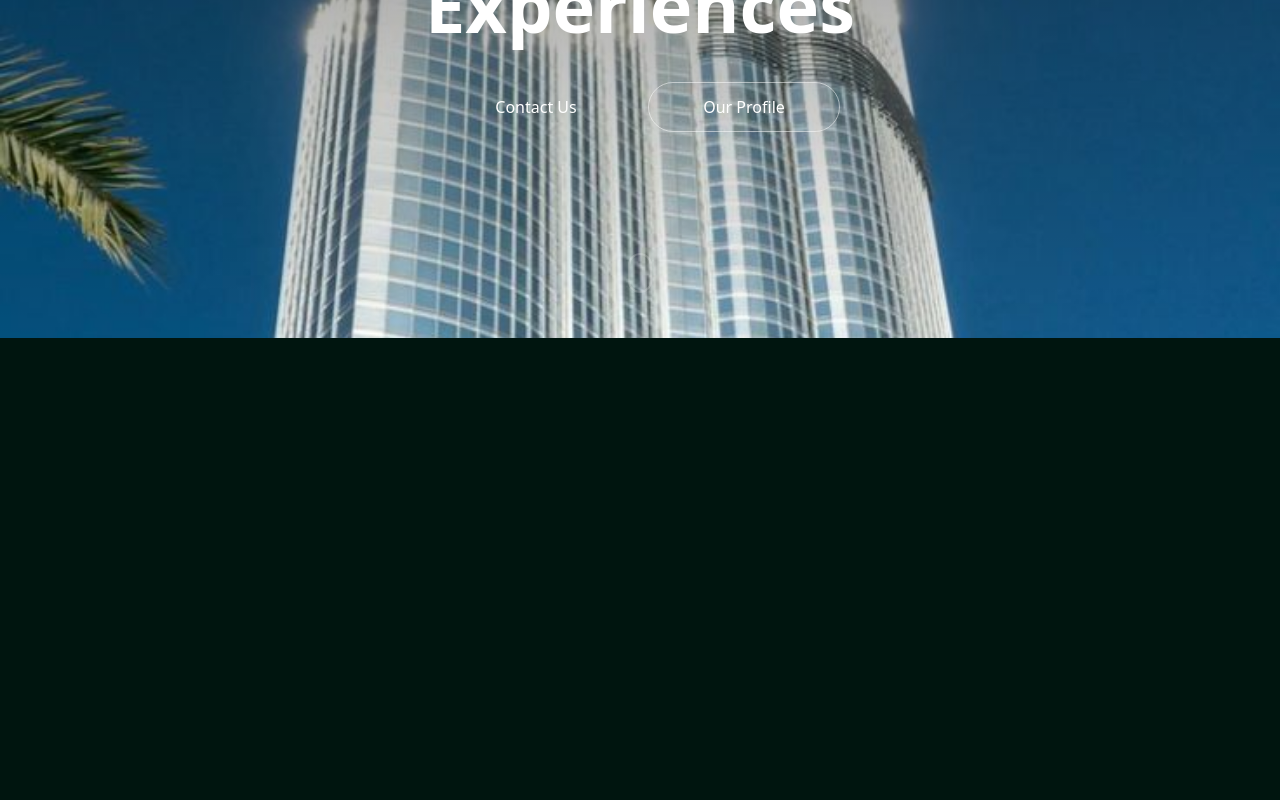
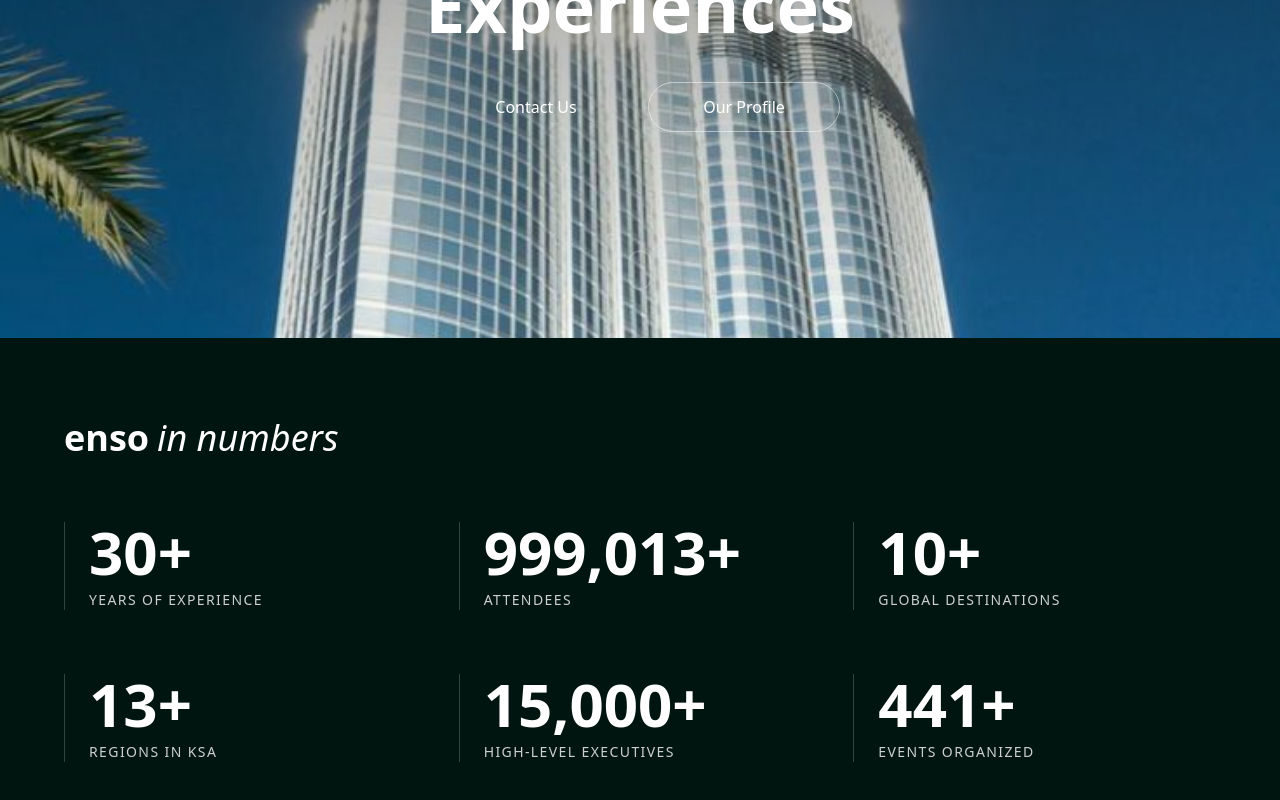
Before and after one commit to raghad-coder/arabia-website, a React (Vite) app: page / in a window 1280 px wide. Shown: the part 462-1262 px from the top of the page. Before the commit the page ends 1200 px from the top, so only its background shows below. Built offline with nearby package versions, Linux system fonts and the light colour scheme.

Commit message:
statsdata

```diff
--- a/src/App.jsx
+++ b/src/App.jsx
@@ -1,11 +1,13 @@
 import Navbar from './components/Navbar';
 import Hero from './sections/Hero'; // استيراد الهيرو
+import Stats from './sections/Stats';
 
 function App() {
   return (
     <main className="bg-enso-dark">
       <Navbar />
       <Hero />
+      <Stats />
 
       {/* الأقسام القادمة ستوضع هنا */}
       <div className="h-[50vh]"></div> {/* مساحة مؤقتة للتجربة */}
--- /dev/null
+++ b/src/sections/Stats.jsx
@@ -0,0 +1,40 @@
+import React from 'react';
+
+const Stats = () => {
+  // وضع البيانات في مصفوفة يسهل علينا تغيير الأرقام لاحقاً دون تعديل الـ HTML
+  const statsData = [
+    { number: "30+", label: "years of experience" },
+    { number: "999,013+", label: "Attendees" },
+    { number: "10+", label: "Global destinations" },
+    { number: "13+", label: "Regions in KSA" },
+    { number: "15,000+", label: "High-level executives" },
+    { number: "441+", label: "Events organized" },
+  ];
+
+  return (
+    <section className="bg-enso-green py-20 px-6">
+      <div className="max-w-6xl mx-auto">
+        {/* العنوان الرئيسي للقسم */}
+        <h2 className="text-white text-4xl font-bold mb-16 flex items-center gap-2">
+          enso <span className="font-light italic">in numbers</span>
+        </h2>
+
+        {/* شبكة الأرقام (Grid) */}
+        <div className="grid grid-cols-1 md:grid-cols-2 lg:grid-cols-3 gap-y-16 gap-x-8">
+          {statsData.map((item, index) => (
+            <div key={index} className="flex flex-col border-l border-white/20 pl-6">
+              <span className="text-white text-5xl md:text-6xl font-extrabold mb-2">
+                {item.number}
+              </span>
+              <span className="text-white/80 uppercase text-sm tracking-widest font-medium">
+                {item.label}
+              </span>
+            </div>
+          ))}
+        </div>
+      </div>
+    </section>
+  );
+};
+
+export default Stats;
```
